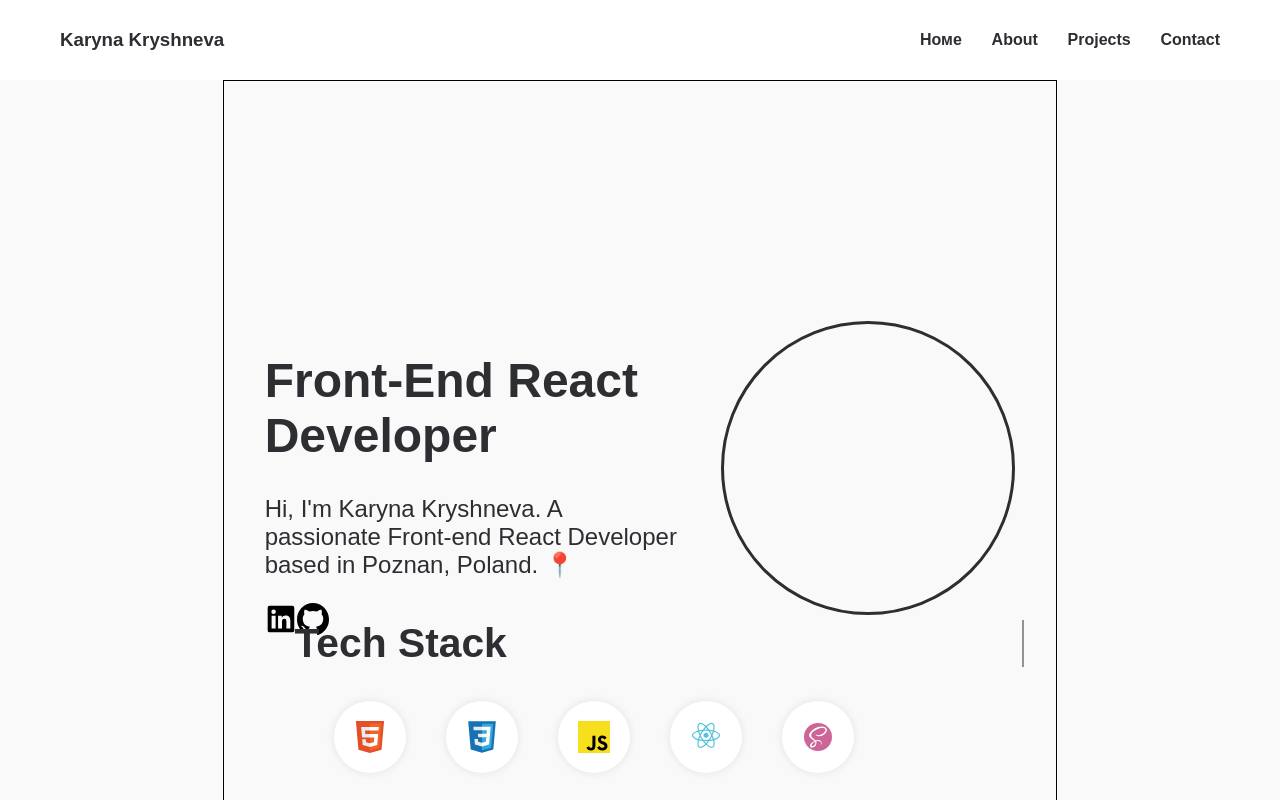
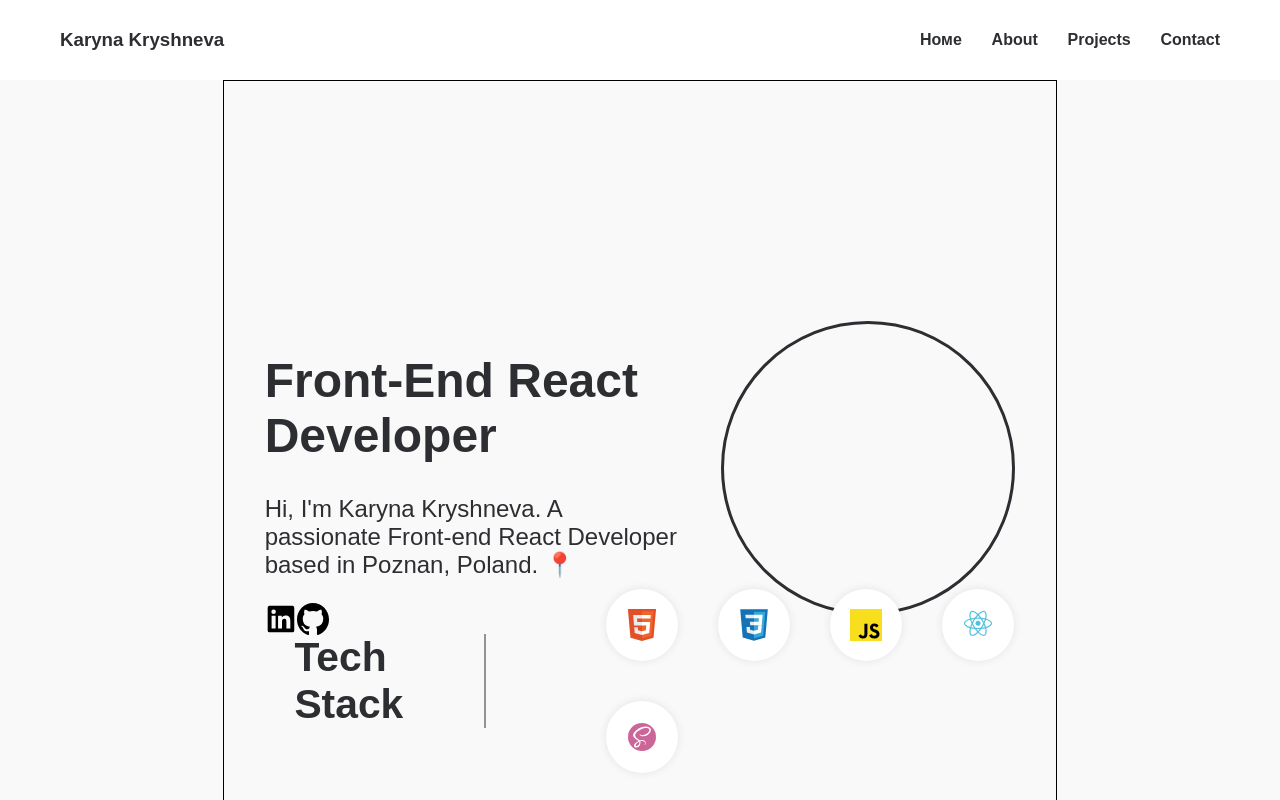
Before and after one commit to KarinaFomina04/portfolio_done, a React (Vite) app: page / in a window 1280 px wide. Shown: the top 800 px of the page. Built offline with nearby package versions, Linux system fonts and the light colour scheme.

Commit message:
refactor skills

```diff
--- a/src/components/Skills/Skills.tsx
+++ b/src/components/Skills/Skills.tsx
@@ -1,6 +1,5 @@
 import React from "react";
 import s from './Skills.module.scss';
-import sContainer from '../Common/Styles/Container.module.scss';
 import html5 from './icons/html5.svg';
 import css3 from './icons/css3.svg';
 import js from './icons/js.svg';
@@ -10,7 +9,6 @@ import scss from './icons/scss.svg';
 const Skills: React.FC = () => {
     return (
         <div className={s.skills}>
-            <div className={sContainer.containerb  }>
                 <h2>Tech Stack</h2>
                 <ul className={s.complex_list}>
                     <li>
@@ -29,7 +27,6 @@ const Skills: React.FC = () => {
                         <img src={scss} alt="SCSS" width={40}/>
                     </li>
                 </ul>
-            </div>
         </div>
     )
 }
```
